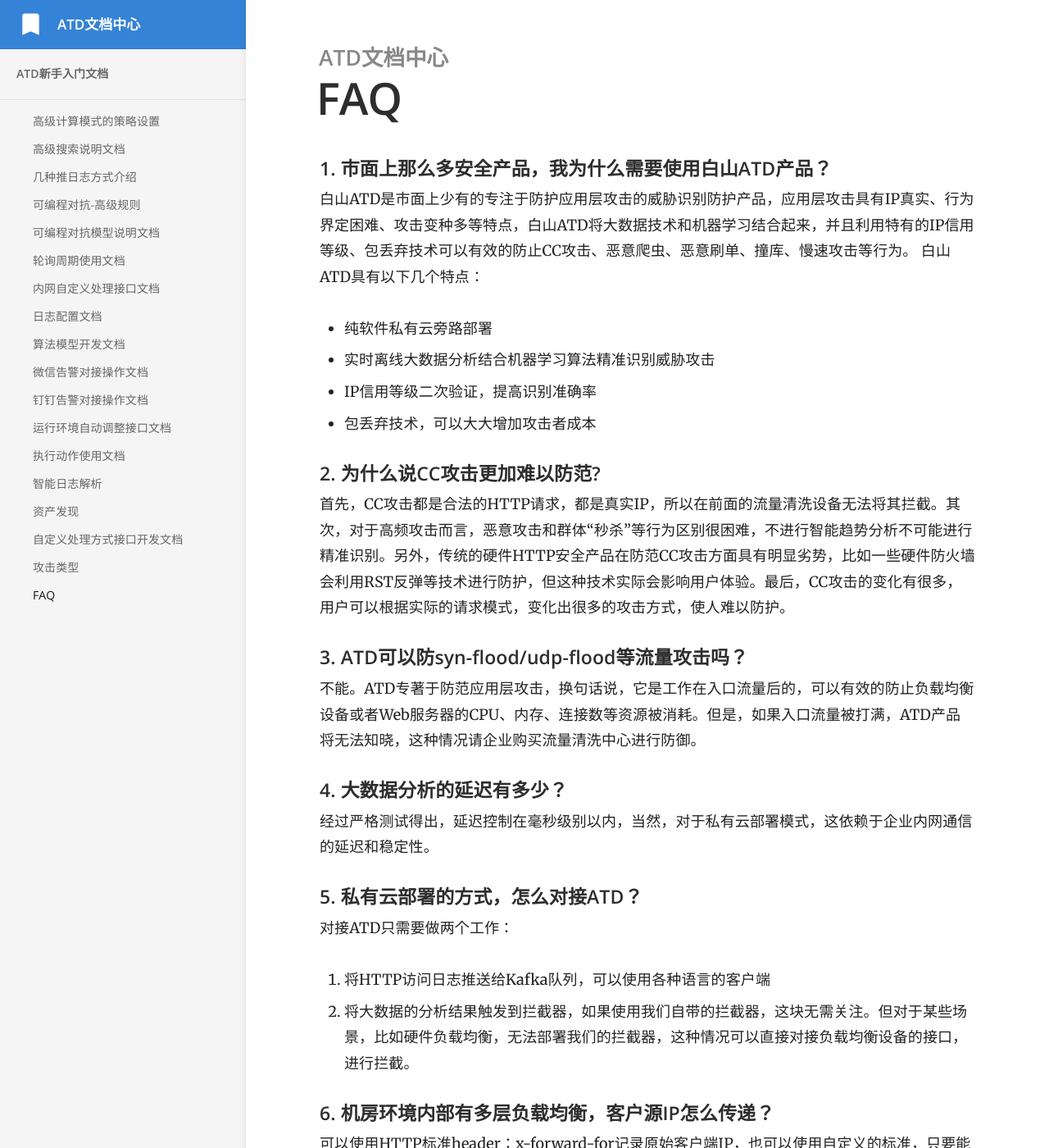
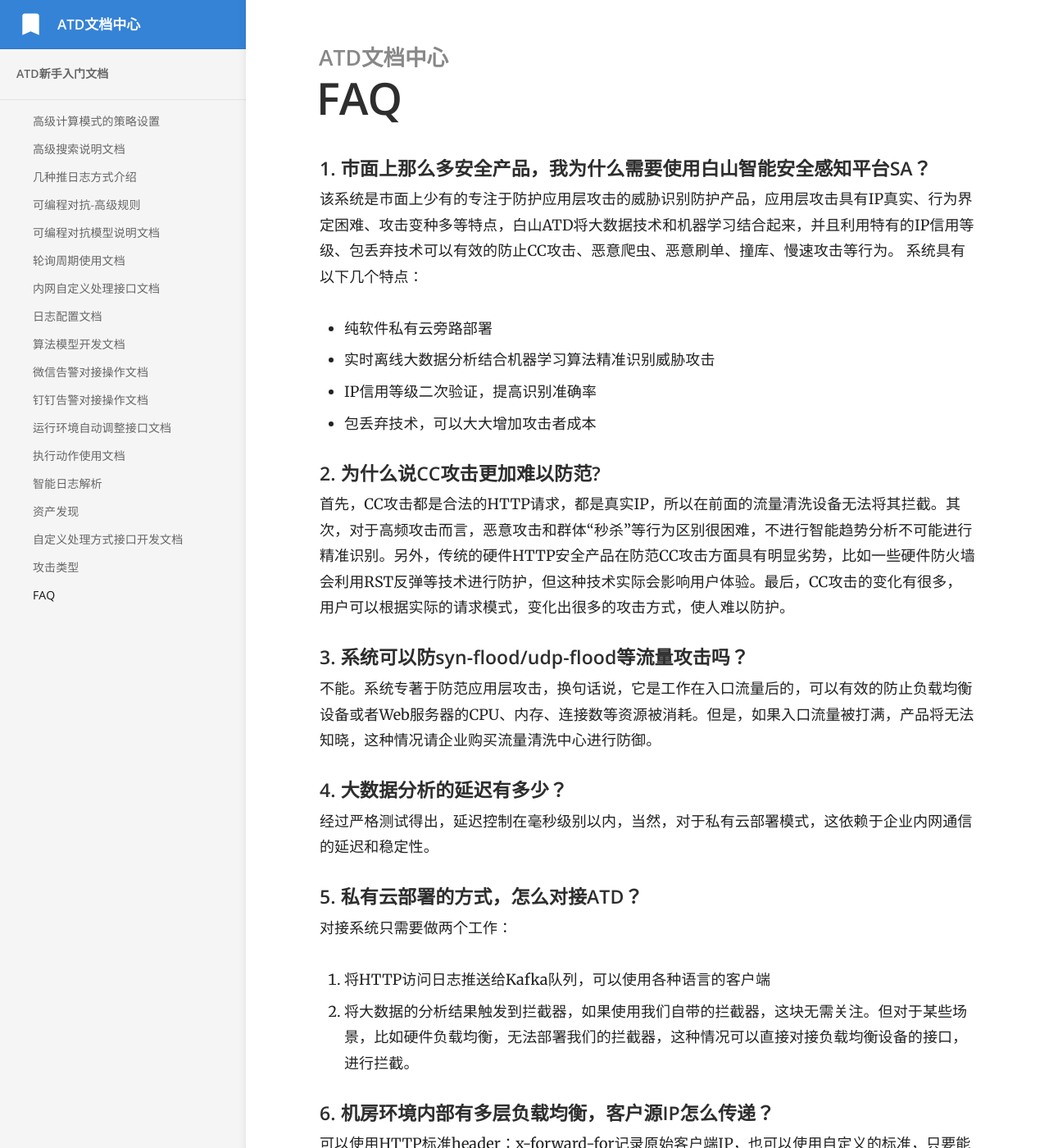
Before and after one commit to ytf606/docs, a Jekyll site: the page built from _docs/FAQ.md, in a window 1280 px wide and 1400 px high. Shown: the whole window at 82% size. Built offline with Jekyll 4.4.1, drawn with Linux system fonts in a browser that asks for light colours; some of the changed text lies outside the part shown.

Commit message:
Update FAQ.md

```diff
--- a/_docs/FAQ.md
+++ b/_docs/FAQ.md
@@ -3,9 +3,9 @@
 order: 21
 ---
 
-#### 1.	市面上那么多安全产品，我为什么需要使用白山ATD产品？
-白山ATD是市面上少有的专注于防护应用层攻击的威胁识别防护产品，应用层攻击具有IP真实、行为界定困难、攻击变种多等特点，白山ATD将大数据技术和机器学习结合起来，并且利用特有的IP信用等级、包丢弃技术可以有效的防止CC攻击、恶意爬虫、恶意刷单、撞库、慢速攻击等行为。
-白山ATD具有以下几个特点：
+#### 1.	市面上那么多安全产品，我为什么需要使用白山智能安全感知平台SA？
+该系统是市面上少有的专注于防护应用层攻击的威胁识别防护产品，应用层攻击具有IP真实、行为界定困难、攻击变种多等特点，白山ATD将大数据技术和机器学习结合起来，并且利用特有的IP信用等级、包丢弃技术可以有效的防止CC攻击、恶意爬虫、恶意刷单、撞库、慢速攻击等行为。
+系统具有以下几个特点：
 - 纯软件私有云旁路部署
 - 实时离线大数据分析结合机器学习算法精准识别威胁攻击
 - IP信用等级二次验证，提高识别准确率
@@ -14,16 +14,16 @@
 #### 2.	为什么说CC攻击更加难以防范?
 首先，CC攻击都是合法的HTTP请求，都是真实IP，所以在前面的流量清洗设备无法将其拦截。其次，对于高频攻击而言，恶意攻击和群体“秒杀”等行为区别很困难，不进行智能趋势分析不可能进行精准识别。另外，传统的硬件HTTP安全产品在防范CC攻击方面具有明显劣势，比如一些硬件防火墙会利用RST反弹等技术进行防护，但这种技术实际会影响用户体验。最后，CC攻击的变化有很多，用户可以根据实际的请求模式，变化出很多的攻击方式，使人难以防护。
 
-#### 3.	ATD可以防syn-flood/udp-flood等流量攻击吗？
-不能。ATD专著于防范应用层攻击，换句话说，它是工作在入口流量后的，可以有效的防止负载均衡设备或者Web服务器的CPU、内存、连接数等资源被消耗。但是，如果入口流量被打满，ATD产品将无法知晓，这种情况请企业购买流量清洗中心进行防御。
+#### 3.	系统可以防syn-flood/udp-flood等流量攻击吗？
+不能。系统专著于防范应用层攻击，换句话说，它是工作在入口流量后的，可以有效的防止负载均衡设备或者Web服务器的CPU、内存、连接数等资源被消耗。但是，如果入口流量被打满，产品将无法知晓，这种情况请企业购买流量清洗中心进行防御。
 
 #### 4.	大数据分析的延迟有多少？
 经过严格测试得出，延迟控制在毫秒级别以内，当然，对于私有云部署模式，这依赖于企业内网通信的延迟和稳定性。
 
 #### 5.	私有云部署的方式，怎么对接ATD？
-对接ATD只需要做两个工作：
+对接系统只需要做两个工作：
 1. 将HTTP访问日志推送给Kafka队列，可以使用各种语言的客户端
 2. 将大数据的分析结果触发到拦截器，如果使用我们自带的拦截器，这块无需关注。但对于某些场景，比如硬件负载均衡，无法部署我们的拦截器，这种情况可以直接对接负载均衡设备的接口，进行拦截。
 
 #### 6.	机房环境内部有多层负载均衡，客户源IP怎么传递？
-可以使用HTTP标准header：x-forward-for记录原始客户端IP，也可以使用自定义的标准，只要能让ATD产品知道哪个字段能表示客户端原始IP即可。
+可以使用HTTP标准header：x-forward-for记录原始客户端IP，也可以使用自定义的标准，只要能让系统知道哪个字段能表示客户端原始IP即可。
```
